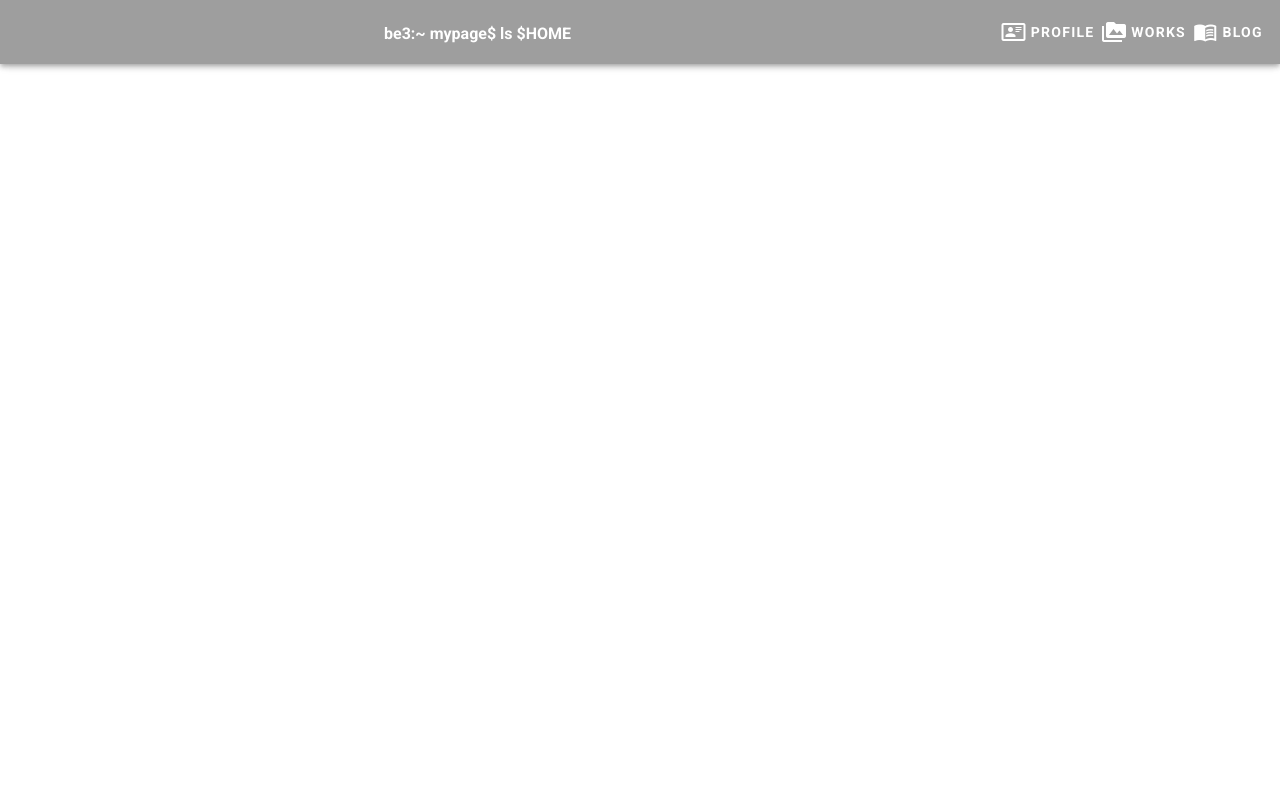
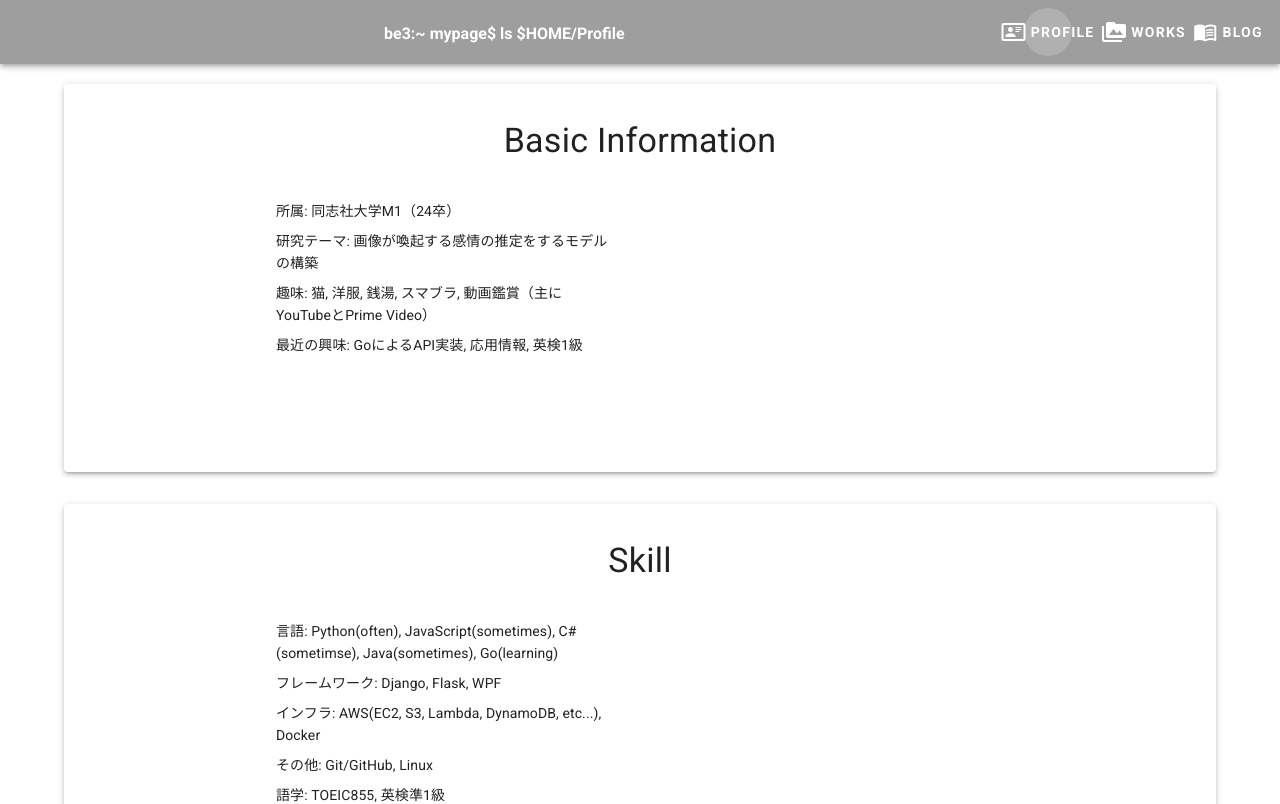
Before and after one commit to Be3751/Be3751.github.io, a Vue app: page /mypage/profile in a window 1280 px wide. Shown: the top 804 px of the page. Built offline with nearby package versions, Linux system fonts and the light colour scheme.

Commit message:
renamed About to Profile

```diff
--- a/src/App.vue
+++ b/src/App.vue
@@ -26,7 +26,7 @@
       <v-spacer></v-spacer>
 
       <div class="d-flex align-center">
-        <v-btn icon to="/mypage/about" class="mr-10 ml-2">
+        <v-btn icon to="/mypage/profile" class="mr-10 ml-2">
           <v-icon>mdi-card-account-details-outline</v-icon>
           <span class="font-weight-bold ml-1">Profile</span>
         </v-btn>
--- a/src/components/About.vue
+++ b/src/components/Profile.vue
@@ -29,7 +29,7 @@
 
 <script>
   export default {
-    name: 'About',
+    name: 'Profile',
     methods:{
 
     },
--- a/src/router.js
+++ b/src/router.js
@@ -2,7 +2,7 @@ import Vue from 'vue'
 import VueRouter from 'vue-router'
 
 import Home from '@/components/Home'
-import About from '@/components/About'
+import Profile from '@/components/Profile'
 import Works from '@/components/Works'
 import ProductDetail from '@/components/ProductDetail'
 import Blog from '@/components/Blog'
@@ -13,7 +13,7 @@ Vue.use(VueRouter)
 
 const routes = [
   { path: '/mypage',      component: Home },
-  { path: '/mypage/about', component: About},
+  { path: '/mypage/profile', component: Profile},
   { path: '/mypage/works', component: Works },
   { path: '/mypage/works/:id', name: "product-detail", component: ProductDetail},
   { path: '/mypage/blog', component: Blog },
```
Also changed, not shown: 1 other file (tests, documents, lock files or other folders).
